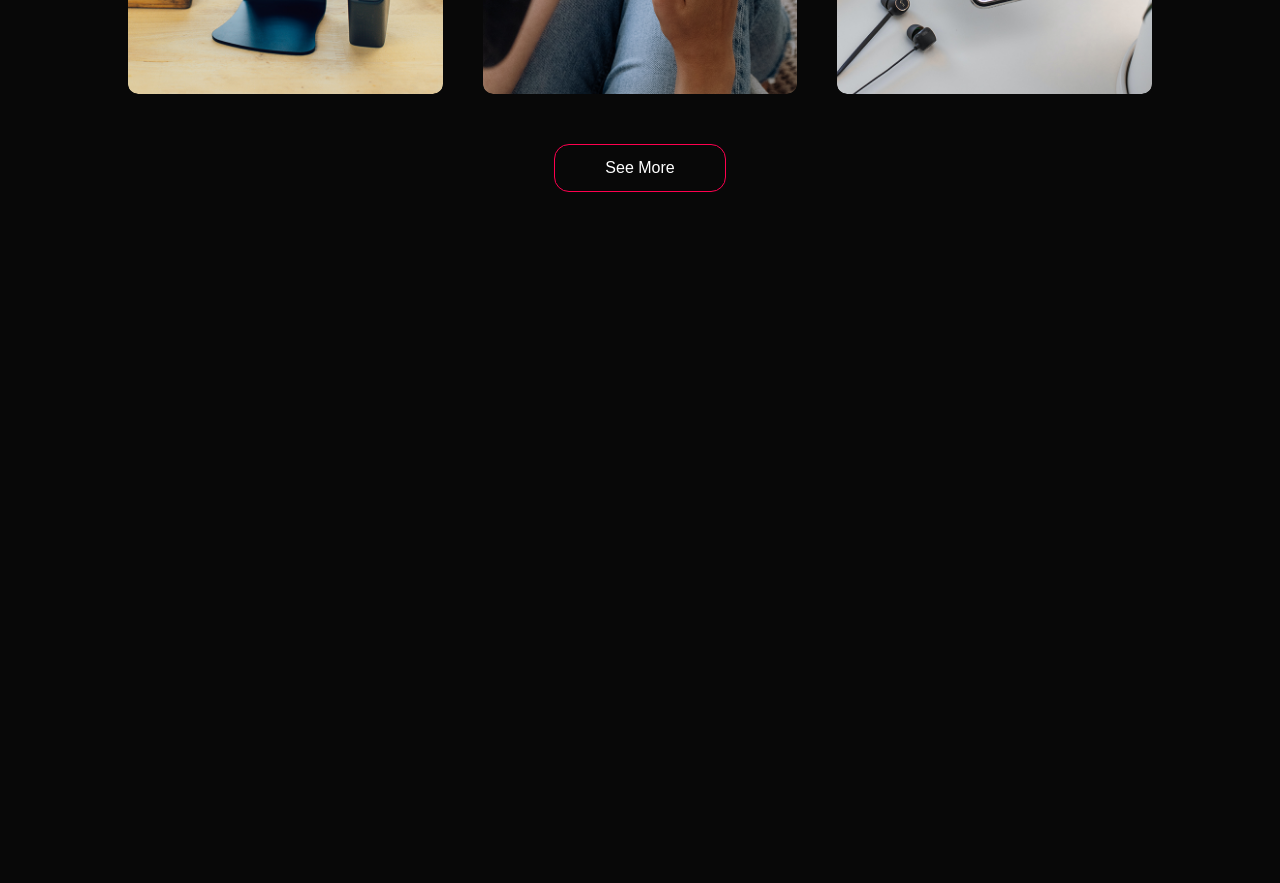
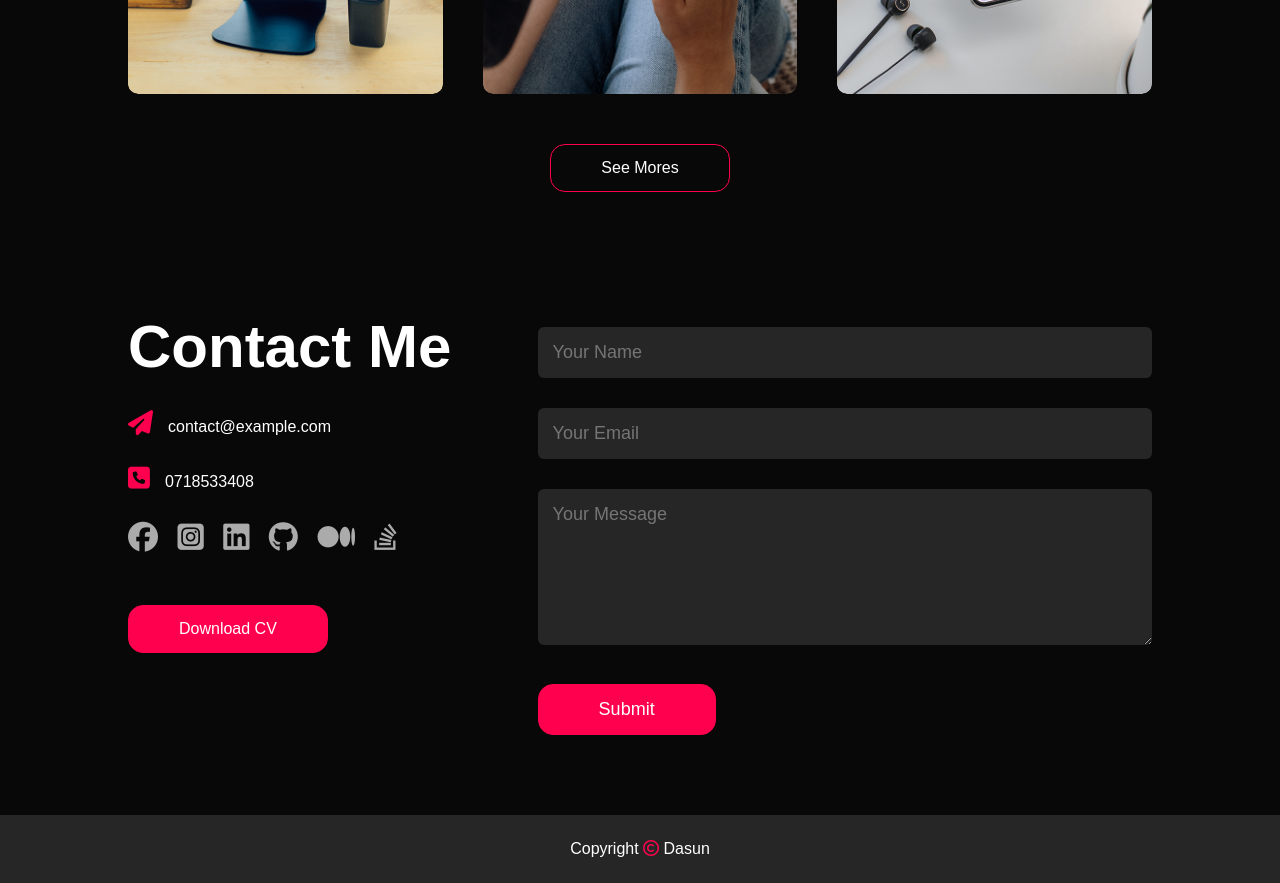
Before and after one commit to DTA-Wijesekara/DTA-Wijesekara.github.io, a plain HTML site: page index.html in a window 1280 px wide. Shown: the part 2454-3337 px from the top of the page. Before the commit the page ends 2756 px from the top, so only its background shows below. Drawn offline with Linux system fonts and the light colour scheme.

Commit message:
contact section

```diff
--- a/index.html
+++ b/index.html
@@ -122,9 +122,41 @@
                     </div>
                 </div>
             </div>
-            <a href="#" class="btn">See More</a>
+            <a href="#" class="btn">See Mores</a>
         </div>
     </div>
+    <!-- ----------------contact-------------- -->
+     <div id="contact">
+        <div class="container">
+            <div class="row">
+                <div class="contact-left">
+                    <h1 class="sub-title">Contact Me</h1>
+                    <p><i class="fa-solid fa-paper-plane"></i>contact@example.com</p>
+                    <p><i class="fa-solid fa-square-phone"></i>0718533408</p>
+                    <div class="social-icons">
+                        <a href="#"><i class="fa-brands fa-facebook"></i></a>
+                        <a href="#"><i class="fa-brands fa-square-instagram"></i></a>
+                        <a href="#"><i class="fa-brands fa-linkedin"></i></a>
+                        <a href="#"><i class="fa-brands fa-github"></i></a>
+                        <a href="#"><i class="fa-brands fa-medium"></i></a>
+                        <a href="#"><i class="fa-brands fa-stack-overflow"></i></a>
+                    </div>
+                    <a href="images/my-cv.pdf" download class="btn btn2">Download CV</a>
+                </div>
+                <div class="contact-right">
+                    <form action="">
+                        <input type="text" name="Name" id="" placeholder="Your Name" required>
+                        <input type="email" name="email" id="" placeholder="Your Email" required>
+                        <textarea name="Message" id="" rows="6" placeholder="Your Message"></textarea>
+                        <button type="submit" class="btn btn2">Submit</button>
+                    </form>
+                </div>
+            </div>
+        </div>
+        <div class="copyright">
+            <p>Copyright <i class="fa-regular fa-copyright"></i> Dasun</p>
+        </div>
+     </div>
 
     <script>
         var tablinks = document.getElementsByClassName("tab-links");
--- a/style.css
+++ b/style.css
@@ -239,3 +239,69 @@ nav ul li a:hover::after{
 .btn:hover{
     background: #ff004f;
 }
+/* -----------contact------------- */
+.contact-left{
+    flex-basis: 35%;
+}
+.contact-right{
+    flex-basis: 60%;
+}
+.contact-left p{
+    margin-top: 30px;
+
+}
+.contact-left p i{
+    color: #ff004f;
+    margin-right: 15px;
+    font-size: 25px;
+}
+.social-icons{
+    margin-top: 30px;
+}
+.social-icons a{
+    text-decoration: none;
+    font-size: 30px;
+    margin-right: 15px;
+    color: #ababab;
+    display: inline-block;
+    transition: transform 0.5s;
+}
+.social-icons a:hover{
+    color: #ff004f;
+    transform: translateY(-5px);
+}
+.btn.btn2{
+    display: inline-block;
+    background: #ff004f;
+}
+.contact-right form{
+    width: 100%;
+}
+form input, form textarea{
+    width: 100%;
+    border: 0;
+    outline: none;
+    background: #262626;
+    padding: 15px;
+    margin: 15px 0;
+    color: #fff;
+    font-size: 18px;
+    border-radius: 6px;
+}
+form .btn2{
+    padding: 14px 60px;
+    font-size: 18px;
+    margin-top: 20px;
+    cursor: pointer;
+}
+.copyright{
+    width: 100%;
+    text-align: center;
+    padding: 25px 0;
+    background: #262626;
+    font-weight: 300;
+    margin-top: 20px;
+}
+.copyright i{
+    color: #ff004f;
+}
```
Also changed, not shown: 1 other file.
